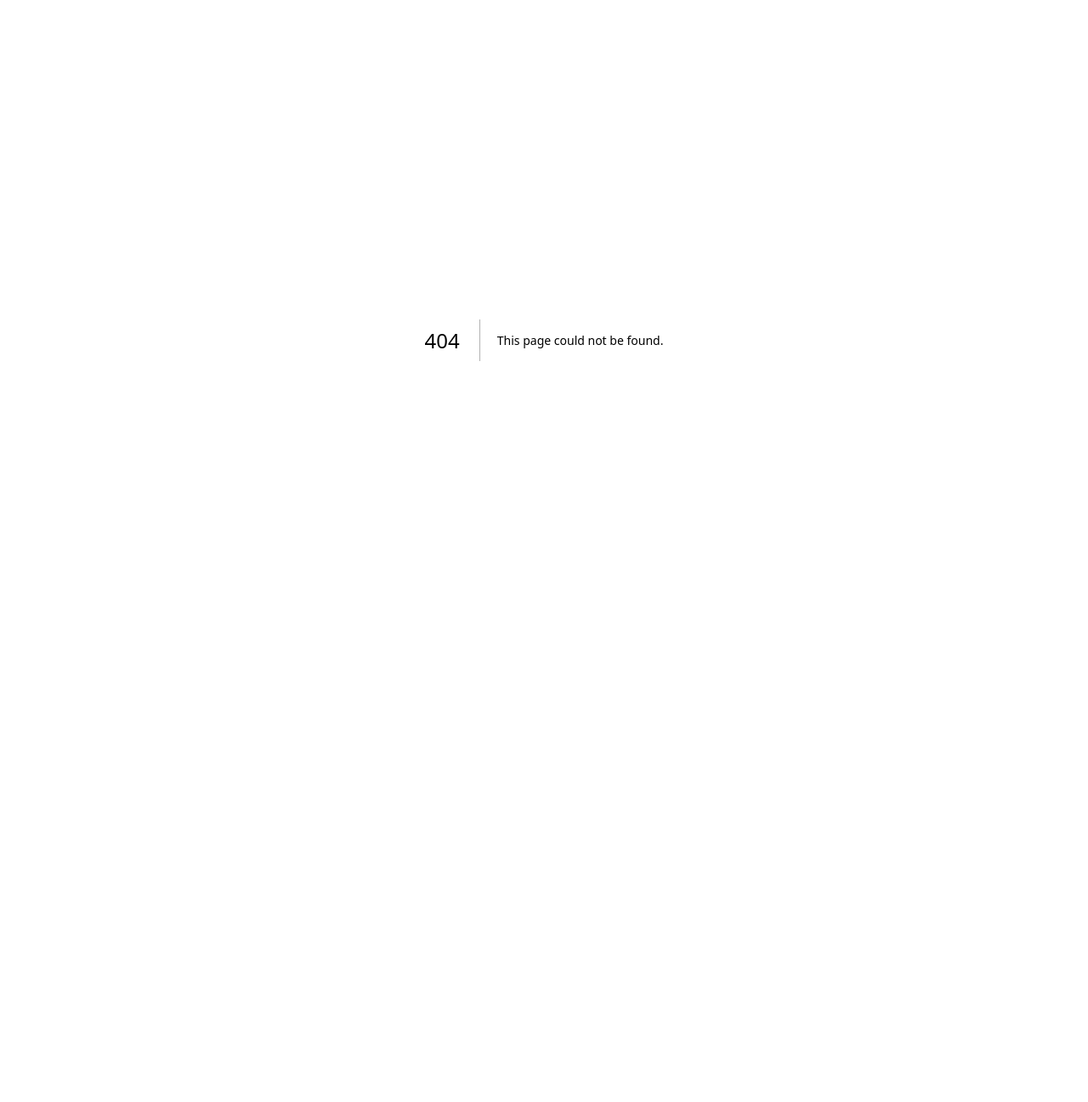
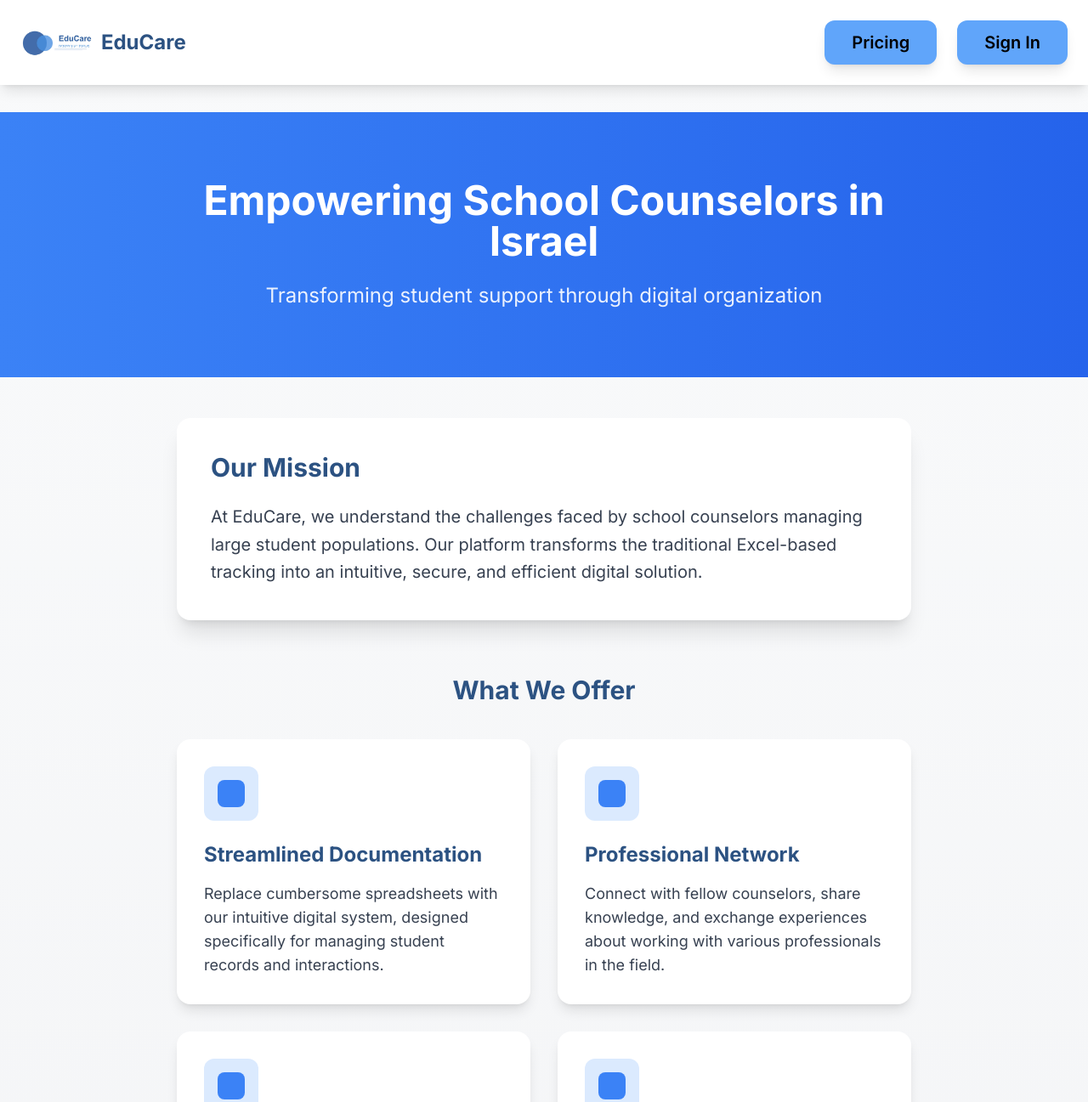
Before and after one commit to mayageva11/EduCare, a Next.js app: page /aboutUs in a window 1280 px wide. Before the commit this address had no page. Shown: the top 1297 px of the page at 85% size. Before the commit the page ends 800 px from the top, so only its background shows below. Built offline with nearby package versions, Linux system fonts and the light colour scheme.

Commit message:
about us page

```diff
--- /dev/null
+++ b/app/aboutUs/layout.tsx
@@ -0,0 +1,11 @@
+export default function AboutUsLayout({
+  children
+}: {
+  children: React.ReactNode;
+}) {
+  return (
+    <div className='min-h-screen bg-gradient-to-b from-gray-50 to-gray-100'>
+      {children}
+    </div>
+  );
+}
--- /dev/null
+++ b/app/aboutUs/page.tsx
@@ -0,0 +1,161 @@
+'use client';
+
+import Image from 'next/image';
+import Link from 'next/link';
+import logoImage from '../../assets/logo.png';
+
+export default function AboutUsPage() {
+  return (
+    <>
+      {/* Navigation */}
+      <nav className='w-full bg-white py-6 mb-8 shadow-lg'>
+        <div className='max-w-7xl mx-auto px-6 flex justify-between items-center'>
+          <div className='flex items-center space-x-2'>
+            <Image
+              src={logoImage}
+              alt='EduCare Logo'
+              width={120}
+              height={48}
+              className='h-12 w-auto'
+              priority
+            />
+            <span className='text-2xl font-bold text-[#2c5282] ml-2'>
+              EduCare
+            </span>
+          </div>
+
+          <div className='flex gap-6'>
+            <Link
+              href='/pricing'
+              className='px-8 py-3 rounded-xl bg-blue-400 text-black font-semibold
+                        hover:bg-blue-500 transition-all duration-200 shadow-lg
+                        hover:shadow-xl hover:-translate-y-0.5 text-xl'
+            >
+              Pricing
+            </Link>
+            <Link
+              href='/'
+              className='px-8 py-3 rounded-xl bg-blue-400 text-black font-semibold
+                        hover:bg-blue-500 transition-all duration-200 shadow-lg
+                        hover:shadow-xl hover:-translate-y-0.5 text-xl'
+            >
+              Sign In
+            </Link>
+          </div>
+        </div>
+      </nav>
+
+      {/* Hero Section */}
+      <div className='bg-gradient-to-r from-blue-500 to-blue-600 text-white py-20 mb-12'>
+        <div className='container mx-auto px-4 max-w-4xl text-center'>
+          <h1 className='text-5xl font-bold mb-6'>
+            Empowering School Counselors in Israel
+          </h1>
+          <p className='text-2xl opacity-90'>
+            Transforming student support through digital organization
+          </p>
+        </div>
+      </div>
+
+      {/* Main Content */}
+      <main className='container mx-auto px-4 max-w-4xl pb-20'>
+        <div className='space-y-16'>
+          {/* Mission Section */}
+          <section className='bg-white rounded-2xl shadow-xl p-10 transform hover:scale-[1.01] transition-all duration-300'>
+            <h2 className='text-3xl font-bold text-[#2c5282] mb-6'>
+              Our Mission
+            </h2>
+            <p className='text-xl text-gray-700 leading-relaxed'>
+              At EduCare, we understand the challenges faced by school
+              counselors managing large student populations. Our platform
+              transforms the traditional Excel-based tracking into an intuitive,
+              secure, and efficient digital solution.
+            </p>
+          </section>
+
+          {/* Features Grid */}
+          <section className='space-y-8'>
+            <h2 className='text-3xl font-bold text-[#2c5282] text-center mb-10'>
+              What We Offer
+            </h2>
+            <div className='grid md:grid-cols-2 gap-8'>
+              <div className='bg-white p-8 rounded-2xl shadow-lg hover:shadow-xl transition-all duration-300'>
+                <div className='w-16 h-16 bg-blue-100 rounded-xl mb-6 flex items-center justify-center'>
+                  <div className='w-8 h-8 bg-blue-500 rounded-lg'></div>
+                </div>
+                <h3 className='text-2xl font-bold text-[#2c5282] mb-4'>
+                  Streamlined Documentation
+                </h3>
+                <p className='text-lg text-gray-700'>
+                  Replace cumbersome spreadsheets with our intuitive digital
+                  system, designed specifically for managing student records and
+                  interactions.
+                </p>
+              </div>
+
+              <div className='bg-white p-8 rounded-2xl shadow-lg hover:shadow-xl transition-all duration-300'>
+                <div className='w-16 h-16 bg-blue-100 rounded-xl mb-6 flex items-center justify-center'>
+                  <div className='w-8 h-8 bg-blue-500 rounded-lg'></div>
+                </div>
+                <h3 className='text-2xl font-bold text-[#2c5282] mb-4'>
+                  Professional Network
+                </h3>
+                <p className='text-lg text-gray-700'>
+                  Connect with fellow counselors, share knowledge, and exchange
+                  experiences about working with various professionals in the
+                  field.
+                </p>
+              </div>
+
+              <div className='bg-white p-8 rounded-2xl shadow-lg hover:shadow-xl transition-all duration-300'>
+                <div className='w-16 h-16 bg-blue-100 rounded-xl mb-6 flex items-center justify-center'>
+                  <div className='w-8 h-8 bg-blue-500 rounded-lg'></div>
+                </div>
+                <h3 className='text-2xl font-bold text-[#2c5282] mb-4'>
+                  Activity Tracking
+                </h3>
+                <p className='text-lg text-gray-700'>
+                  Keep detailed records of all student interactions, meetings,
+                  and interventions with our easy-to-use date-based tracking
+                  system.
+                </p>
+              </div>
+
+              <div className='bg-white p-8 rounded-2xl shadow-lg hover:shadow-xl transition-all duration-300'>
+                <div className='w-16 h-16 bg-blue-100 rounded-xl mb-6 flex items-center justify-center'>
+                  <div className='w-8 h-8 bg-blue-500 rounded-lg'></div>
+                </div>
+                <h3 className='text-2xl font-bold text-[#2c5282] mb-4'>
+                  Verified Platform
+                </h3>
+                <p className='text-lg text-gray-700'>
+                  Rest assured with our verified-users-only policy, ensuring a
+                  secure and professional environment for all counselors.
+                </p>
+              </div>
+            </div>
+          </section>
+
+          {/* Call to Action */}
+          <section className='bg-gradient-to-r from-blue-500 to-blue-600 rounded-2xl shadow-xl p-12 text-center text-white'>
+            <h2 className='text-3xl font-bold mb-6'>
+              Ready to Transform Your Work?
+            </h2>
+            <p className='text-xl mb-8 opacity-90'>
+              Join hundreds of school counselors already using EduCare to
+              improve their workflow.
+            </p>
+            <Link
+              href='/register'
+              className='inline-block px-10 py-4 bg-white text-blue-600 rounded-xl text-xl
+                        font-bold shadow-lg hover:shadow-xl hover:-translate-y-0.5
+                        transition-all duration-200'
+            >
+              Join EduCare Today
+            </Link>
+          </section>
+        </div>
+      </main>
+    </>
+  );
+}
--- a/components/NavBar.jsx
+++ b/components/NavBar.jsx
@@ -19,7 +19,7 @@ export default function Navbar() {
 
         <div className='flex gap-6'>
           <Link
-            href='/about'
+            href='/aboutUs'
             className='px-6 py-3 rounded-2xl bg-blue-400 text-black font-semibold
                      hover:bg-blue-500  transition-all duration-200 shadow-md text-xl'
           >
```
